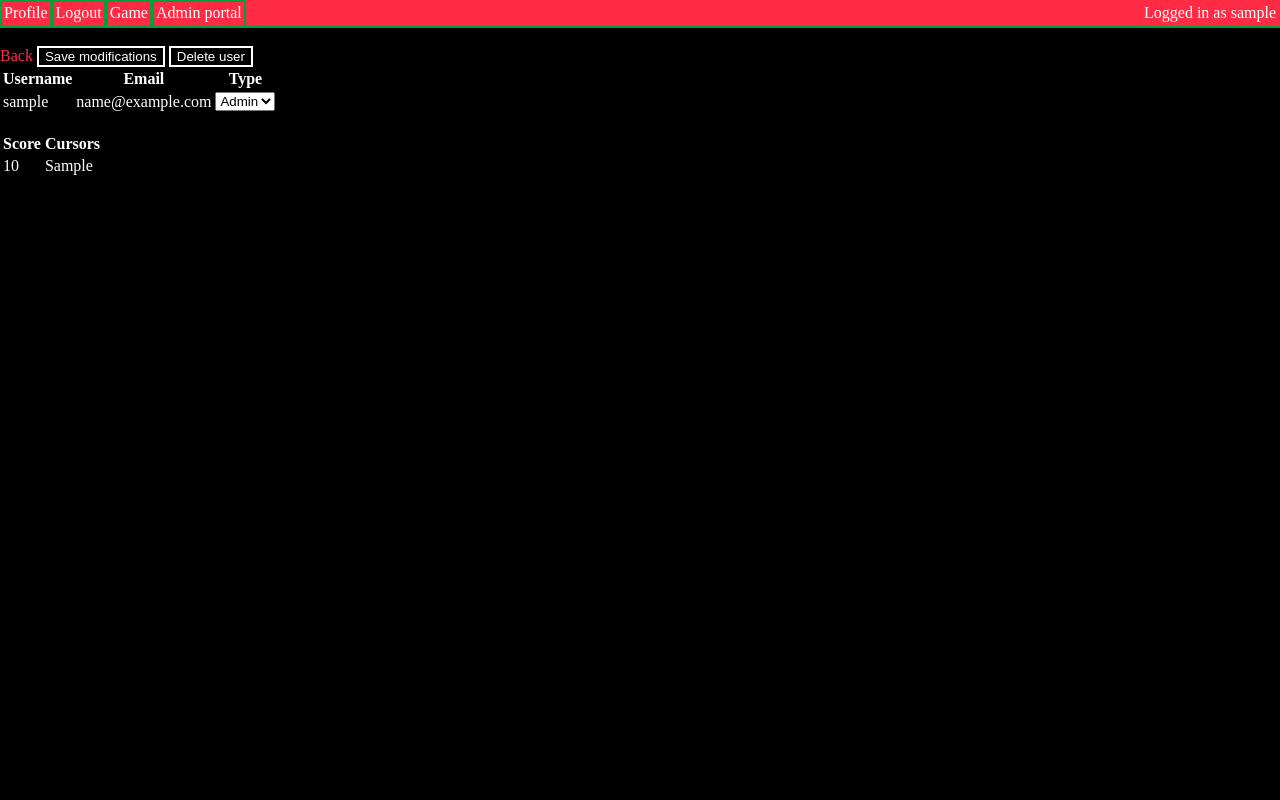
After one commit to 17maiga/pasteque-clicker, a PHP site: page /admin/userView.php?id=1 in a window 1280 px wide. The commit adds this page. Run offline with PHP 8.4, Linux system fonts and the light colour scheme; the visitor is signed in with stand-in values (Sample User, id 1); tables that the repository leaves empty or names only in its code hold one stand-in row (values such as "Sample post").

Commit message:
Lots of stuff

```diff
--- /dev/null
+++ b/admin/userView.php
@@ -0,0 +1,86 @@
+<?php
+require_once "../resources/includes/header.php";
+if (!isset($_SESSION["id"]) or $_SESSION["type"] != "admin"){
+    header("Location: ../index.php");
+} elseif (!isset($_GET['id'])) {
+    header("Location: userList.php");
+}
+
+if (isset($_POST["save"])){
+    $userSave = $bdd->prepare("UPDATE `users` SET `user_type` = ? WHERE user_id = ?");
+    $userSave->execute(array($_POST["role"], $_GET["id"]));
+    header("Location: userList.php");
+}
+
+$userInfo = $bdd->prepare("SELECT * FROM `users` WHERE `user_id` = ?");
+$userInfo->execute(array($_GET["id"]));
+$userData = $bdd->prepare("SELECT * FROM `user_data` WHERE `user_id` = ?");
+$userData->execute(array($_GET['id']));
+?>
+
+<br>
+<form method="post">
+<div class="admin-menu">
+    <a href="userList.php">Back</a>
+    <?php foreach ($userInfo as $user) {
+        if ($user["user_login"] != "admin"){
+            echo '
+                <input type = "submit" name = "save" value = "Save modifications" >
+                <input type = "submit" name = "delete" value = "Delete user" >
+            ';
+        }
+    ?>
+</div>
+<table>
+    <thead>
+        <tr>
+            <th>Username</th>
+            <th>Email</th>
+            <th>Type</th>
+        </tr>
+    </thead>
+    <tbody>
+    <?php
+        echo "<tr><td>".$user["user_login"]."</td><td>".$user["user_email"]."</td><td>";
+    if ($user["user_login"] != 'admin'){
+            echo "<select name='role'><option value='admin' ";
+        if($user["user_type"] == 'admin'){ echo "selected"; }
+            echo ">Admin</option><option value='user'";
+        if($user["user_type"] == 'user'){ echo "selected"; }
+            echo ">User</option></select>";
+    } else {
+        echo "admin";
+    }
+    echo "</td></tr>";?>
+    </tbody>
+</table>
+<br>
+<table>
+    <thead>
+        <tr>
+            <th>Score</th>
+            <th>Cursors</th>
+        </tr>
+    </thead>
+    <tbody>
+        <?php foreach ($userData as $data){
+        echo "<tr>
+            <td>".$data["user_score"]."</td>
+            <td>".$data["user_cursors"]."</td>
+        </tr>";?>
+    </tbody>
+</table>
+</form>
+
+<?php
+        if (isset($_POST["delete"])){
+            $userBackup = $bdd->prepare("INSERT INTO `deleted_users`(`user_id`, `user_login`, `user_email`, `user_password`, `user_score`, `user_cursors`, `deleted_by`, `deleted_on`) VALUES (?,?,?,?,?,?,?, NOW())");
+            $userBackup->execute(array($user["user_id"], $user["user_login"], $user["user_email"], $user["user_password"], $data["user_score"], $data["user_cursors"], $_SESSION["login"]));
+            $userDataDelete = $bdd->prepare("DELETE FROM `user_data` WHERE `user_id` = ?");
+            $userDataDelete->execute(array($user["user_id"]));
+            $userDelete = $bdd->prepare("DELETE FROM `users` WHERE `user_id` = ?");
+            $userDelete->execute(array($user["user_id"]));
+            header("Location: userList.php");
+        }
+    }
+}
--- /dev/null
+++ b/ideas.txt
@@ -0,0 +1,5 @@
+Delete message
+Delete user confirmation (with password?)
+Friend system ?
+User settings (save time...)
+Global default settings, only editable by admin
--- a/index.php
+++ b/index.php
@@ -1,4 +1,5 @@
 <?php
 require_once "resources/includes/header.php";
-
-echo "bonjour";
+?>
+<br>
+<div>Welcome to Pasteque Clicker. Please log in or create an account to start playing.</div>
--- a/resources/includes/header.php
+++ b/resources/includes/header.php
@@ -3,21 +3,29 @@ session_start();
 $bdd = new PDO('mysql:host=localhost;dbname=pasteque;charset=utf8', 'root', '');
 ?>
 <link rel="stylesheet" type="text/css" href="/resources/styles/global.css">
+<header>
 <nav>
-    <div class="nav-element"><a href="/">Home</a></div>
     <?php
     if(isset($_SESSION["id"])){
         echo '
-                <div class="nav-element"><a href="/profile/profile.php">Profile</a></div>
-                <div class="nav-element"><a href="/profile/logout.php">Logout</a></div>
-                <div class="nav-element"><a href="/game/game.php">Game</a></div>';
+            <div class="nav-element"><a class="nav-link" href="/profile/profile.php">Profile</a></div>
+            <div class="nav-element"><a class="nav-link" href="/profile/logout.php">Logout</a></div>
+            <div class="nav-element"><a class="nav-link" href="/game/game.php">Game</a></div>';
         if ($_SESSION["type"] == "admin"){
-            echo  '<div class="nav-element"><a href="/admin/portal.php">Admin portal</a></div>';
+            echo  '<div class="nav-element"><a class="nav-link" href="/admin/portal.php">Admin portal</a></div>';
         }
     } else {
         echo '
-                <div class="nav-element"><a href="/profile/login.php">Login</a></div>
-                <div class="nav-element"><a href="/profile/register.php">Register</a></div>';
+            <div class="nav-element"><a class="nav-link" href="/profile/login.php">Login</a></div>
+            <div class="nav-element"><a class="nav-link" href="/profile/register.php">Create an account</a></div>';
     }
     ?>
 </nav>
+<div class="header-right">
+    <?php
+    if (isset($_SESSION['id'])) {
+        echo '<div class="head-info">Logged in as '.$_SESSION['login'].'</div>';
+    }
+    ?>
+</div>
+</header>
--- a/resources/styles/global.css
+++ b/resources/styles/global.css
@@ -1,27 +1,68 @@
+:root {
+    --watermelon_red: #ff2b44;
+    --watermelon_green: #00a03b;
+    --background: black;
+    --text: white;
+}
+
+html {
+    margin: 0;
+    padding: 0;
+}
+
 body {
-    background-color: black;
-    color: white;
+    margin: 0;
+    background-color: var(--background);
+    color: var(--text);
 }
+
+header {
+    display: flex;
+    flex-direction: row;
+    background-color: var(--watermelon_red);
+}
+
 nav {
     display: flex;
     flex-direction: row;
 }
+
+.header-right {
+    display: flex;
+    flex-direction: column;
+    align-items: flex-end;
+    width: 100%;
+    border-bottom: var(--watermelon_green) 2px solid;
+}
+
+.head-info {
+    padding: 4px;
+}
+
 a {
-    color: white;
+    color: var(--watermelon_red);
     text-decoration: none;
 }
 a:visited {
-    color: white;
+    color: var(--watermelon_red);
     text-decoration: none;
 }
 
 .nav-element {
     padding: 2px;
-    border: white 2px solid;
+    border: var(--watermelon_green) 2px solid;
+    width: max-content;
+}
+
+.nav-link {
+    color: var(--text);
+}
+.nav-link:visited {
+    color: var(--text);
 }
 
 input {
-    background-color: black;
-    color: white;
-    border: white solid 2px;
+    background-color: var(--background);
+    color: var(--text);
+    border: var(--text) solid 2px;
 }
```
Also changed, not shown: admin/portal.php (+6 -1 lines), admin/userList.php (renamed from admin/users.php, +6 -5 lines), game/game.php (+14 -0 lines), profile/login.php (+4 -5 lines), profile/profile.php (+13 -1 lines), profile/register.php (+9 -11 lines), resources/scripts/game.js (added, +44 -0 lines), 1 other file.
